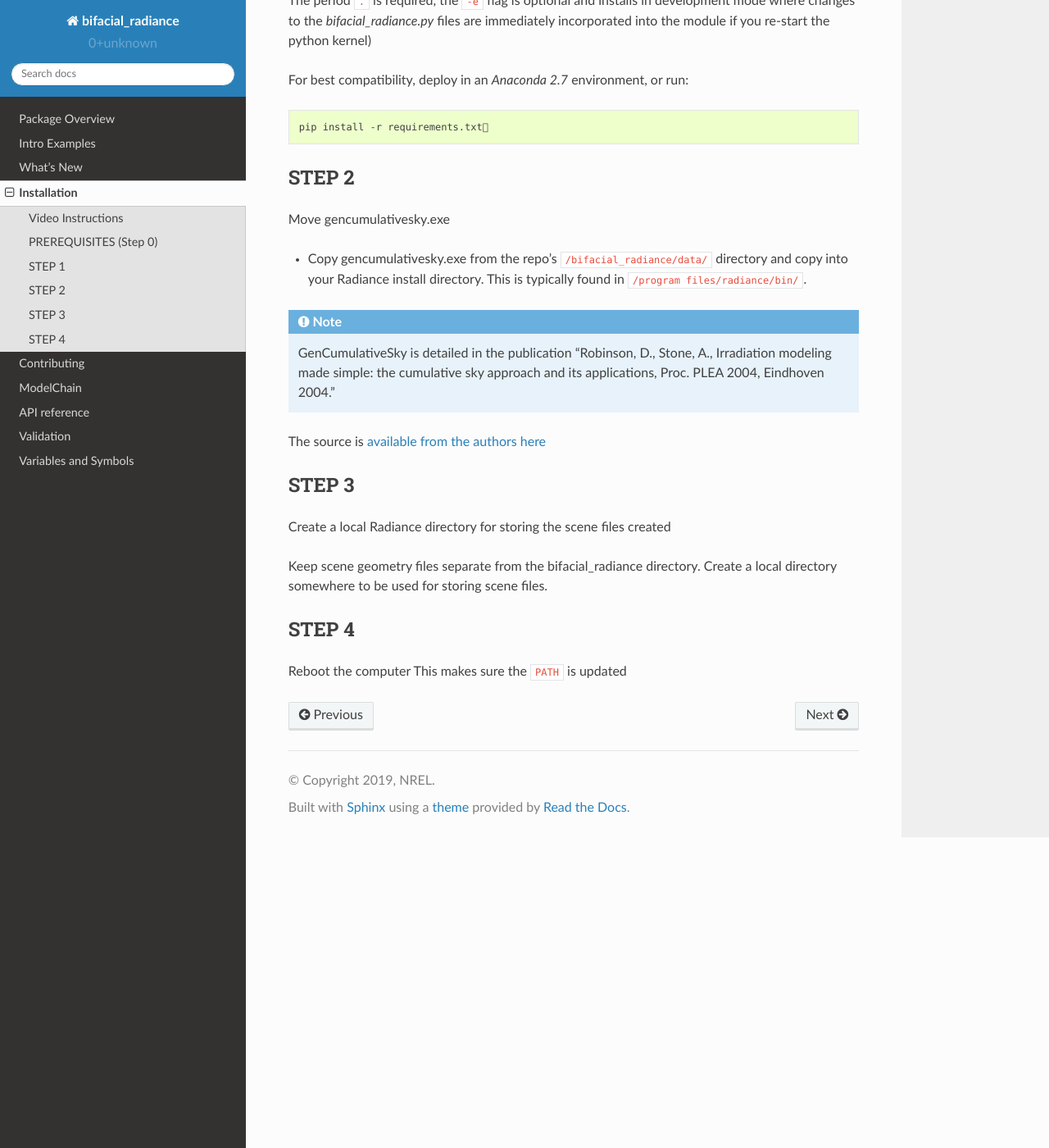
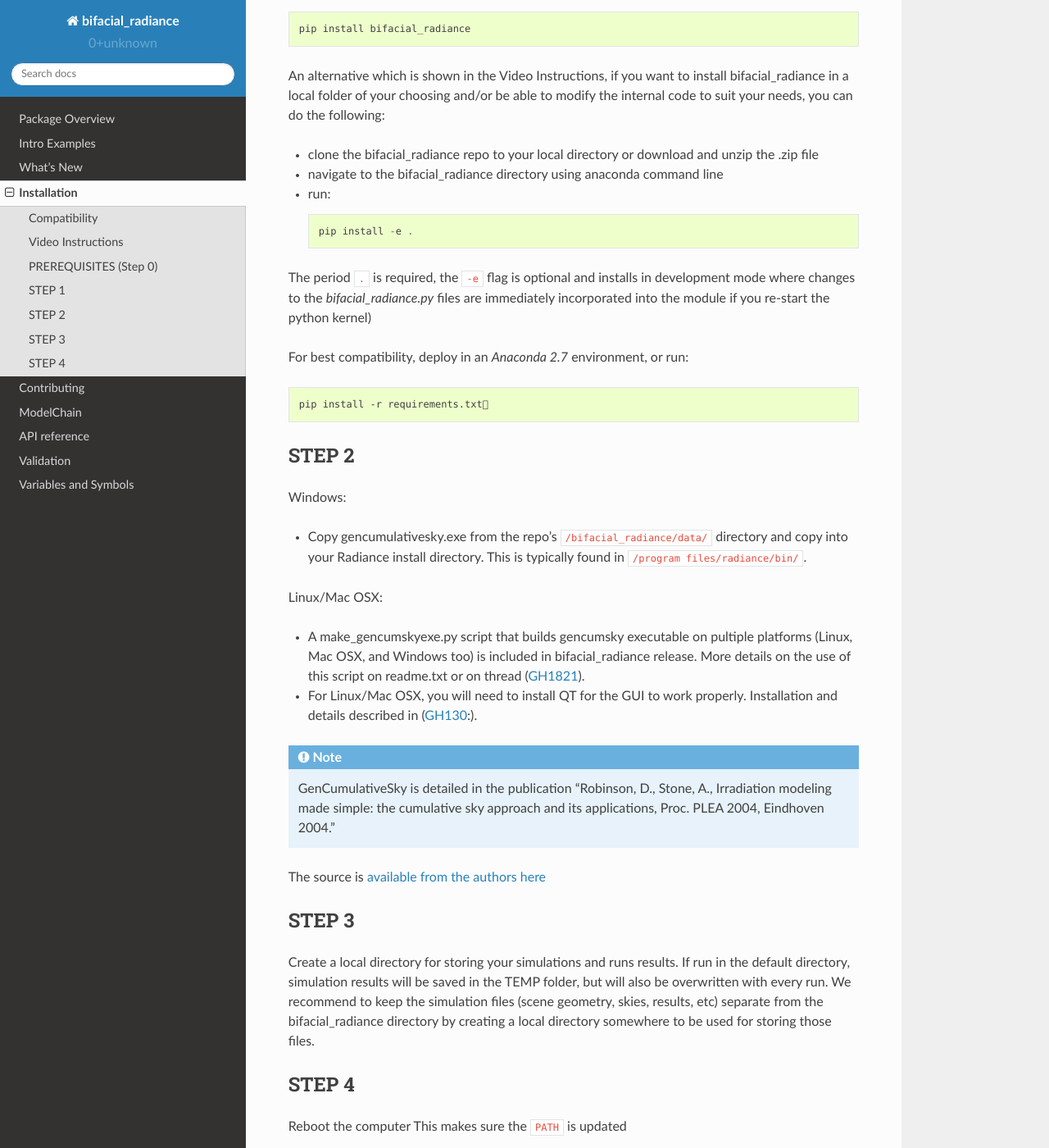
Before and after one commit to NREL/bifacial_radiance, a Sphinx documentation site: the page built from docs/sphinx/source/installation.rst, in a window 1280 px wide and 1400 px high, scrolled down 876 px. Shown: the whole window at 82% size. Built offline with Sphinx 7.4.7 and the Read the Docs theme 2.0.0, drawn with Linux system fonts in a browser that asks for light colours; some of the changed text lies outside the part shown.

Commit message:
Addressing #190
Improvement of installation instructions #190:
-Mention of pip install option
-Added section dedicated to compatibility -- linux based systems OK
-Step 2 on install mentiosn how to install for Linux/Mac OSX steps.
-Step 3 phrasing on 'Scene' was modified/expanded for clarity.
-Youtube's description now includes updates to mention how to pip install bifacial_radiance, pip install pvlib, and comments for Linux/Mac OSX users to read the install guide on readthedocs.

```diff
--- a/docs/sphinx/source/installation.rst
+++ b/docs/sphinx/source/installation.rst
@@ -2,6 +2,12 @@
 
 Installation
 ============
+
+Compatibility
+~~~~~~~~~~~~~
+
+bifacial_radiance is coded and tested in Windows, but can also work on Linux and Mac OSX, particularly after improvements in the latest release :ref:`whatsnew_0302` which solved some of the binary issues for gencumsky. However, the functionalities in Linux are still being improved, for example the GUI requires special QT installation described in (:issue:`130`:).
+
 
 Video Instructions
 ~~~~~~~~~~~~~~~~~~
@@ -21,7 +27,13 @@
 
 STEP 1
 ~~~~~~
-Install and Import bifacial_radiance
+
+The simplest option is to open a command prompt and run::
+
+        pip install bifacial_radiance
+
+
+An alternative which is shown in the Video Instructions, if you want to install bifacial_radiance in a local folder of your choosing and/or be able to modify the internal code to suit your needs, you can do the following:
 
 * clone the bifacial_radiance repo to your local directory or download and unzip the .zip file
 * navigate to the \bifacial_radiance directory using anaconda command line
@@ -38,10 +50,16 @@
 
 STEP 2
 ~~~~~~
-Move gencumulativesky.exe
+Windows:
 
 * Copy gencumulativesky.exe from the repo's ``/bifacial_radiance/data/`` directory and copy into your Radiance install directory.
   This is typically found in ``/program files/radiance/bin/``.
+
+Linux/Mac OSX:
+
+* A make_gencumskyexe.py script that builds gencumsky executable on pultiple platforms (Linux, Mac OSX, and Windows too) is included in bifacial_radiance release. More details on the use of this script on readme.txt or on thread (:issue:`1821`).
+* For Linux/Mac OSX, you will need to install QT for the GUI to work properly. Installation and details described in (:issue:`130`:).
+
 
 .. note::
         GenCumulativeSky is detailed in the publication "Robinson, D., Stone, A., Irradiation modeling made simple: the cumulative sky approach and its applications, Proc. PLEA 2004, Eindhoven 2004."
@@ -51,9 +69,9 @@
 
 STEP 3
 ~~~~~~
-Create a local Radiance directory for storing the scene files created
+Create a local directory for storing your simulations and runs results.
+If run in the default directory, simulation results will be saved in the TEMP folder, but will also be overwritten with every run. We recommend to keep the simulation files (scene geometry, skies, results, etc) separate from the bifacial_radiance directory by creating a local directory somewhere to be used for storing those files.
 
-Keep scene geometry files separate from the bifacial_radiance directory.  Create a local directory somewhere to be used for storing scene files.
 
 STEP 4
 ~~~~~~
```
